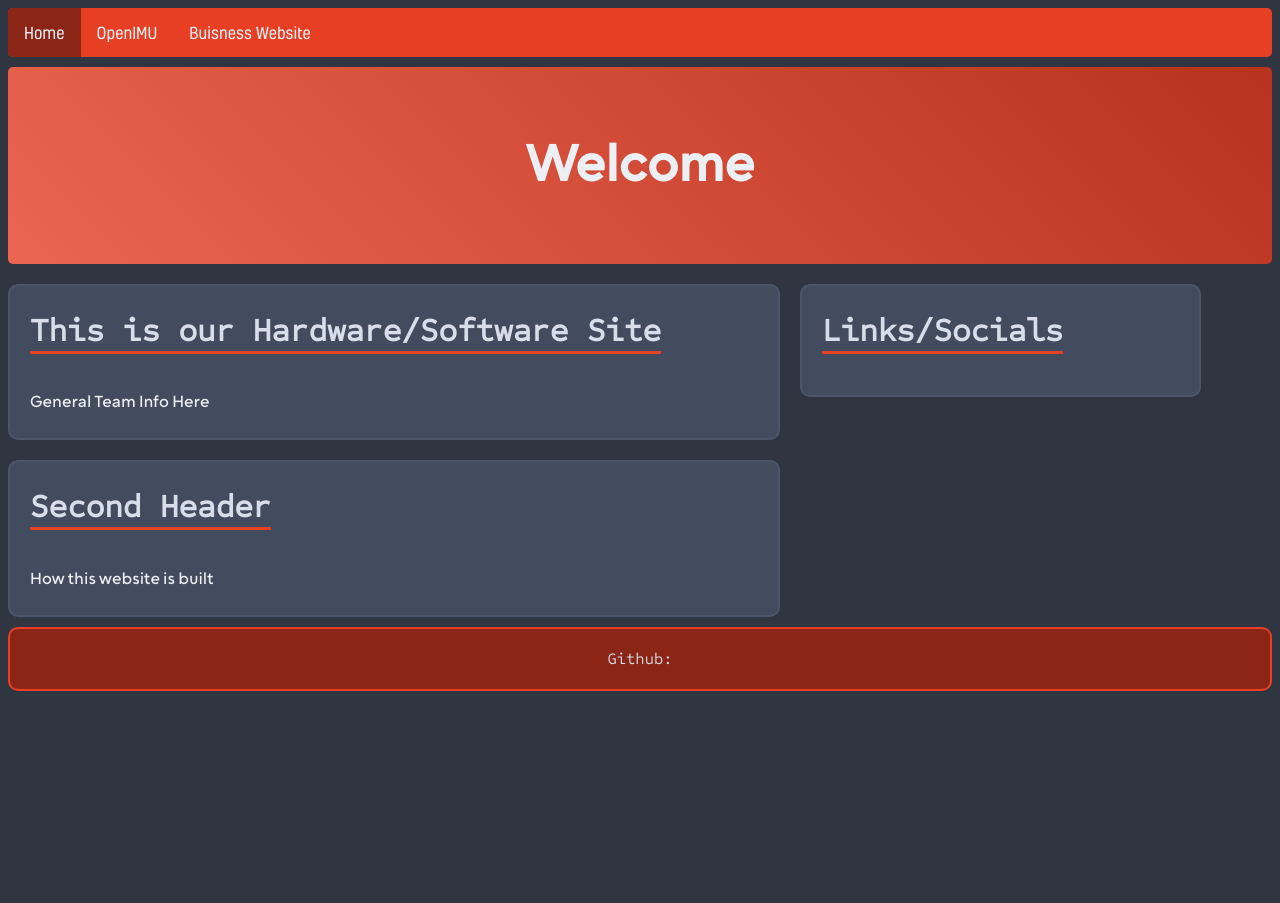
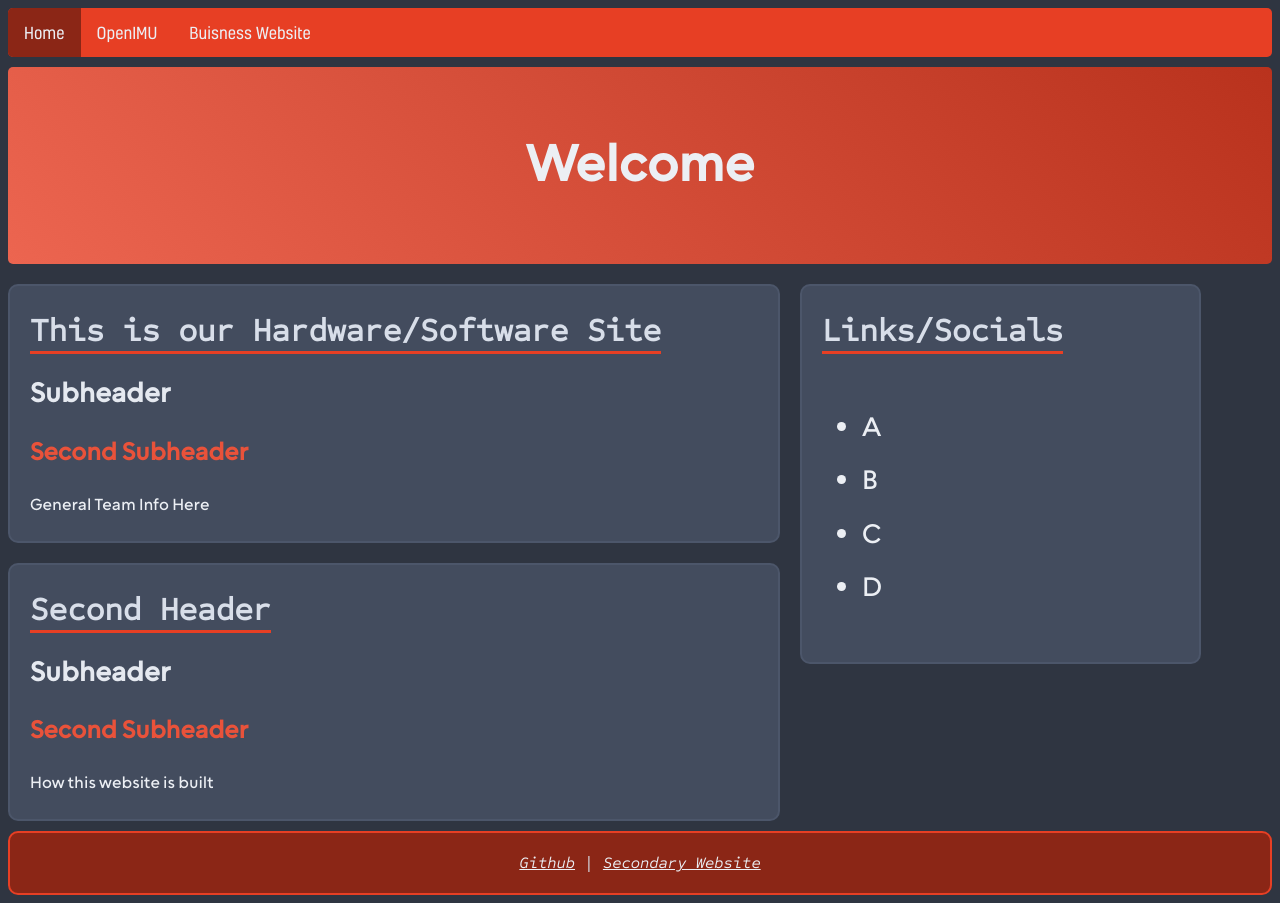
Before and after one commit to CrowForce/crowforce.github.io, a plain HTML site: page index.html in a window 1280 px wide. Before the commit the page ends 800 px from the top, so only its background shows below. Drawn offline with Linux system fonts and the light colour scheme.

Commit message:
moar tweaks

```diff
--- a/index.css
+++ b/index.css
@@ -147,7 +147,7 @@
 }
 
 .block h3{
-    color: var(--nord6);
+    color: #e9523a;
     font-family: ChesnaGrotesk;
     font-size: 18pt;
 
--- a/index.html
+++ b/index.html
@@ -18,14 +18,19 @@
     </div>
 
     <div class="row">
+
         <div class="Left">
             <div class="block">
                 <h1>This is our Hardware/Software Site</h1>
+                <h2>Subheader</h2>
+                <h3>Second Subheader</h3>
                 <p>General Team Info Here</p>
             </div>
 
             <div class="block">
                 <h1>Second Header</h1>
+                <h2>Subheader</h2>
+                <h3>Second Subheader</h3>
                 <p>How this website is built</p>
             </div>
         </div>
@@ -33,11 +38,17 @@
         <div class="Right">
             <div class="block">
                 <h1>Links/Socials</h1>
+                <ul>
+                    <li>A</li>
+                    <li>B</li>
+                    <li>C</li>
+                    <li>D</li>
+                </ul>
             </div>
         </div>
     </div>
 
     <div class="footer">
-        Github:
+       <a href="https://github.com/CrowForce">Github</a> | <a href="https://crowforce10809.wixsite.com/ftc-robotics">Secondary Website</a>
     </div>
 </html>
```
